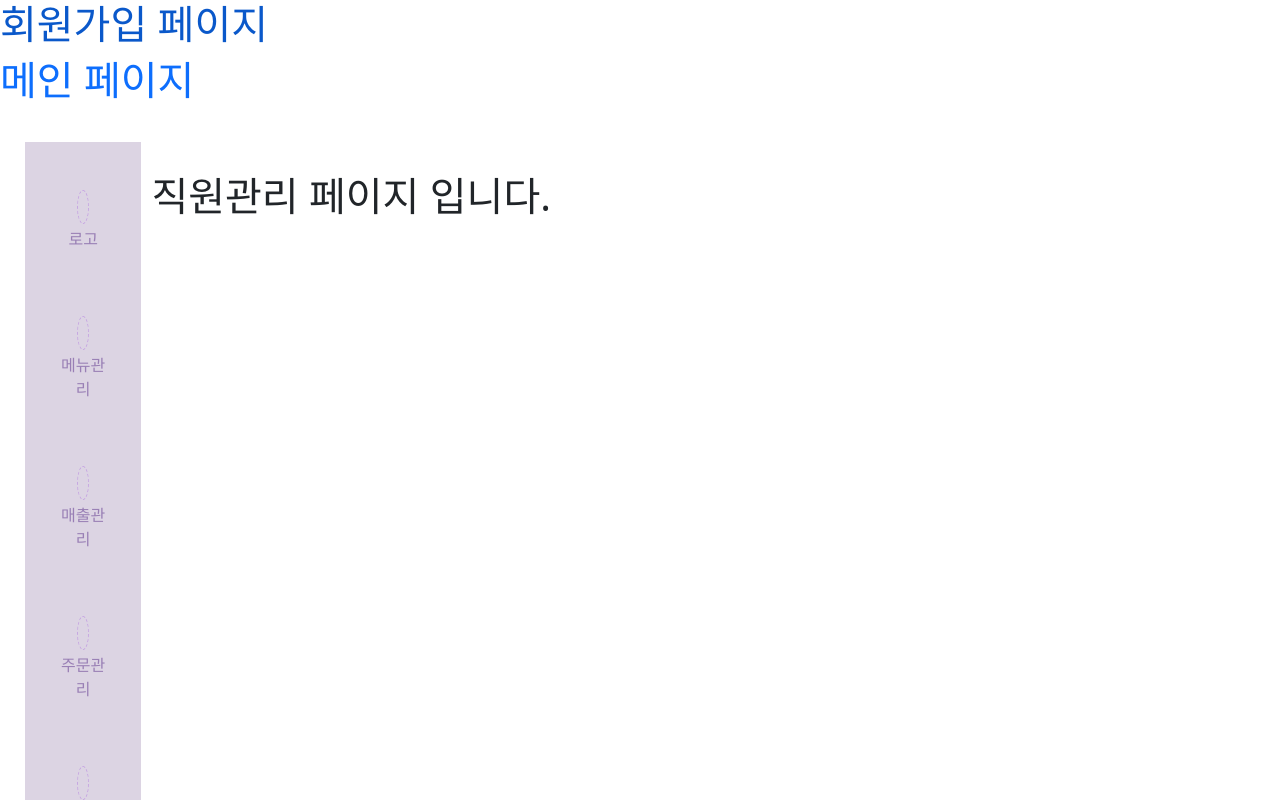
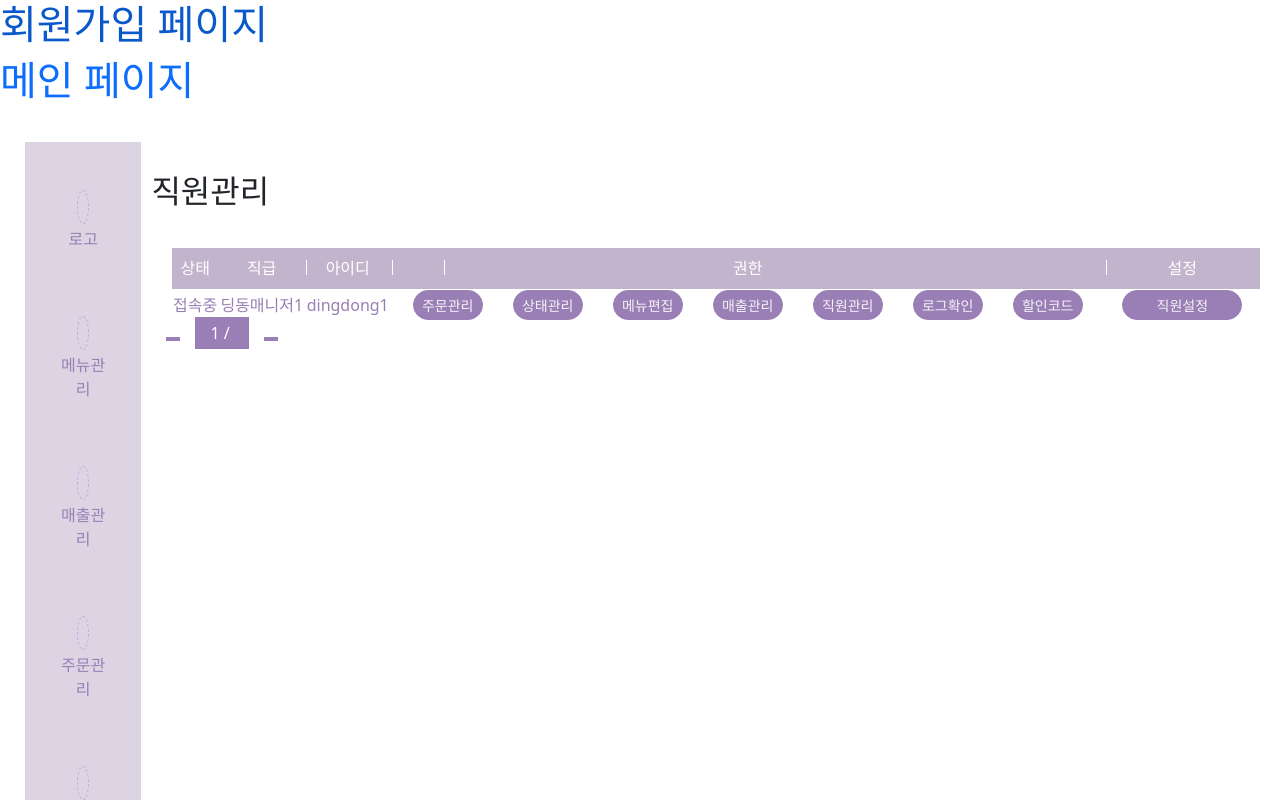
Before and after one commit to jgsjss/ding, a Vue app: page /staffmanagement in a window 1280 px wide. Shown: the top 800 px of the page. Built offline with nearby package versions, Linux system fonts and the light colour scheme; some icons are missing.

Commit message:
01.17 15:13
직원관리 작업중

```diff
--- /dev/null
+++ b/src/assets/StaffData.js
@@ -0,0 +1,8 @@
+export default [
+    {
+      condition: '접속중',
+      rank: '딩동매니저1',
+      id: 'dingdong1',
+    //   authority1 : '<button type="button">메뉴편집</button>',
+    },
+]
--- a/src/assets/css/Ordermanagement/OrderPrint.css
+++ b/src/assets/css/Ordermanagement/OrderPrint.css
@@ -37,7 +37,7 @@
   .orderprint_box1,
   .orderprint_box2 {
     width: 50%;
-    height:500px;
+    height:400px;
     display: inline-block;
     background:#f5f3f7;
     border-radius: 5px;
@@ -46,7 +46,9 @@
   .orderprint_box1 {
       position:relative;
   }
-
+  .orderprint_box2 {
+    overflow:scroll
+  }
   .print_title {
     font-size: 16px;
     font-weight: 500;
--- /dev/null
+++ b/src/assets/css/StaffManagement/StaffManagement.css
@@ -0,0 +1,92 @@
+.staff_container {
+    width: 100%;
+    margin: 0 auto;
+    padding: 30px 0;
+  }
+  .staff_table {
+    width: 85%;
+    margin: 0 auto;
+  }
+  .s_btn_wrap {
+    text-align: left;
+  }
+  /* .menu_btn {
+    border: 1px solid #997fb5;
+    padding: 5px 10px;
+  }
+  .menu_btn:first-child {
+    background: #c2b4cd;
+    border: 1px solid #c2b4cd;
+    color: #fff;
+  }
+  .menu_btn:nth-child(2) {
+    background: #fff;
+    color: #997fb5;
+    margin-left: 15px;
+  }
+  .menu_btn:nth-child(3) {
+    background: #fff;
+    color: #997fb5;
+    margin-left: 15px;
+  }
+  .menu_btn:last-child {
+    float: right;
+    background: #997fb5;
+    color: #fff;
+  } */
+  .staff_head {
+    border-bottom: 2px solid #c2b4cd;
+    position: relative;
+    height: 40px;
+  }
+  .staff_title {
+    background: #c2b4cd;
+    color: #fff;
+    text-align: center;
+  }
+  .staff_col {
+    font-weight: 500;
+  }
+  .staff_col:first-child::after {
+    display: block;
+    content: '';
+    position: absolute;
+    top: 30%;
+    left: 25%;
+    width: 1px;
+    height: 15px;
+    background: #fff;
+  }
+  .staff_col:nth-child(2):after {
+    display: none;
+  }
+  .staff_col:after {
+    display: block;
+    content: '';
+    position: absolute;
+    top: 30%;
+    width: 1px;
+    height: 15px;
+    background: #fff;
+  }
+  .staff_authority {
+      margin:0 auto;
+  }
+  .staff_authority >button {
+      width:70px;
+  }
+  tbody {
+    color: #997fb5;
+    text-align: center;
+  }
+  .s_page-btn {
+    background: #997fb5;
+    border: 1px solid #997fb5;
+    color: #fff;
+    margin: 0 15px;
+  }
+  .s_page-count {
+    background: #997fb5;
+    color: #fff;
+    padding: 5px 15px;
+  }
--- a/src/store/index.js
+++ b/src/store/index.js
@@ -5,6 +5,7 @@ import shopData from '../assets/shopData.js'
 import paymentData from '../assets/paymentData.js'
 import priceData from '../assets/priceData.js'
 import menuCostomData from '../assets/menuCostomData.js'
+import StaffData from '../assets/StaffData.js'
 
 let soldNum=0;
 let hidNum=0;
@@ -58,6 +59,8 @@ export default createStore({
     priceData,
     //----------커스텀 옵션 데이터-------------
     menuCostomData,
+    //----------스태프 관리 데이터-------------
+    StaffData,
     //=======================MenuManagement.vue 화면 내부 데이터 ========================
     //
     menuTab : 0,
--- a/src/view/OrderPrint.vue
+++ b/src/view/OrderPrint.vue
@@ -83,36 +83,19 @@
             </div>
                     </form>
                 <div class="cancel_btn_wrap mt-3">
-                <button type="button" class="cancelmodal_btn btn-lg">취소</button>
-                <button type="button" class="cancelmodal_btn btn-lg">확인</button>
+                <button type="button" class="cancelmodal_btn btn-lg" data-bs-dismiss="modal">취소</button>
+                <button type="button" class="cancelmodal_btn btn-lg" data-bs-toggle="modal">확인</button>
                 </div>
                 </div>
                 </div>
             </div>
             </div>
             <!--/////주문취소 모달 끝/////-->
-            <!--/////취소 확인 모달창/////-->
-            <!-- <div class="modal" tabindex="-1">
-              <div class="modal-dialog">
-                <div class="modal-content">
-                  <div class="modal-header">
-                    <h5 class="modal-title">Modal title</h5>
-                    <button type="button" class="btn-close" data-bs-dismiss="modal" aria-label="Close"></button>
-                  </div>
-                  <div class="modal-body">
-                    <p>Modal body text goes here.</p>
-                  </div>
-                  <div class="modal-footer">
-                    <button type="button" class="btn btn-secondary" data-bs-dismiss="modal">Close</button>
-                    <button type="button" class="btn btn-primary">Save changes</button>
-                  </div>
-                </div>
-              </div>
-            </div> -->
-            <!--/////취소 확인 모달창/////-->
+
           </div>
         </div>
       </div>
+
       <div class="orderprint_box2">
         <div class="print_title">요청사항</div>
         <p class="print_request">얼음많이주세요!{{}}</p>
@@ -144,7 +127,7 @@
             <i class="xi-angle-up print_btn_icon"></i>
           </button>
           <span class="print_page-count">{{ menulistpageNum + 1 }} / {{ pageCount }} </span>
-          <button :disabled="menulistpageNum >= pageCount - 1" @click="nextPage1" class="print_page-btn">
+          <button :disabled="menulistpageNum >= pageCount - 1" @click="nextPage2, scrollToBottom" class="print_page-btn">
             <i class="xi-angle-down print_btn_icon"></i>
           </button>
     </div>
@@ -152,14 +135,14 @@
     </div>
   </div>
 </template>
-
 <script>
 import * as Printjs from "print-js";
 
 export default {
     data() {
+
         return {
-          showModal: false,
+
         }
     },
    method: {
@@ -170,13 +153,18 @@ export default {
          type: "HTML"
       });
     },
-    openModal() {
-      this.modal = true
-    },
-    closeModal() {
-      this.modal = false
-    },
-   }
+   },
+      nextPage2() {
+        this.pageNum += 1;
+      },
+      prevPage2() {
+        this.pageNum -= 1;
+      },
+
+    mounted () {
+      window.scrollTo(10, 0)
+    }
+
  };
 </script>
 
--- a/src/view/StaffManagement.vue
+++ b/src/view/StaffManagement.vue
@@ -1,26 +1,78 @@
 <template>
-  <Navbar />
+<Navbar />
+<h2 class="staff_text">직원관리</h2>
 
-  <div>
-    <h1>직원관리 페이지 입니다.</h1>
+  <div class="staff_container">
+    <table class="staff_table">
+      <thead class="staff_head">
+        <tr class="staff_title">
+          <th scope="col" class="staff_col">상태</th>
+          <th scope="col" class="staff_col">직급</th>
+          <th scope="col" class="staff_col">아이디</th>
+          <th scope="col" class="staff_col">권한</th>
+          <th scope="col" class="staff_col">설정</th>
+        </tr>
+      </thead>
+      <tbody>
+        <tr v-for="(a, i) in $store.state.StaffData" :key="i">
+          <td>{{ $store.state.StaffData[i].condition }}</td>
+          <td>{{ $store.state.StaffData[i].rank }}</td>
+          <td>{{ $store.state.StaffData[i].id }}</td>
+          <td class="staff_authority">
+            <button type="button" class="btn btn-sm">주문관리</button>
+            <button type="button" class="btn btn-sm">상태관리</button>
+            <button type="button" class="btn">메뉴편집</button>
+            <button type="button" class="btn">매출관리</button>
+            <button type="button" class="btn">직원관리</button>
+            <button type="button" class="btn">로그확인</button>
+            <button type="button" class="btn">할인코드</button>
 
+            </td>
+          <td><button type="button" class="btn">직원설정</button></td>
+        </tr>
+      </tbody>
+    </table>
+    <div class="s_btn-cover">
+      <button :disabled="pageNum === 0" @click="prevPage" class="s_page-btn">
+        <i class="xi-angle-left"></i>
+      </button>
+      <span class="s_page-count">{{ pageNum + 1 }} / {{ pageCount }} </span>
+      <button
+        :disabled="pageNum >= pageCount - 1"
+        @click="nextPage"
+        class="s_page-btn"
+      >
+        <i class="xi-angle-right"></i>
+      </button>
+    </div>
   </div>
+</template>
 
+<script>
+import Navbar from '../components/Navbar.vue';
+// import axios from 'axios';
+export default {
+  components: { Navbar },
+  data() {
+    return {
+      pageNum: 0,
+    };
+  },
+  props: {
 
+  },
+  methods: {
+    nextPage() {
+      this.pageNum += 1;
+    },
+    prevPage() {
+      this.pageNum -= 1;
+    },
+  },
 
+};
+</script>
 
-
-</template>
-<script>
-import Navbar from '@/components/Navbar.vue'
-
-export default {
-  components : {
-    Navbar,
-  }
-}
-
-</script>
 <style>
-
+@import '../assets/css/StaffManagement/StaffManagement.css';
 </style>
```
